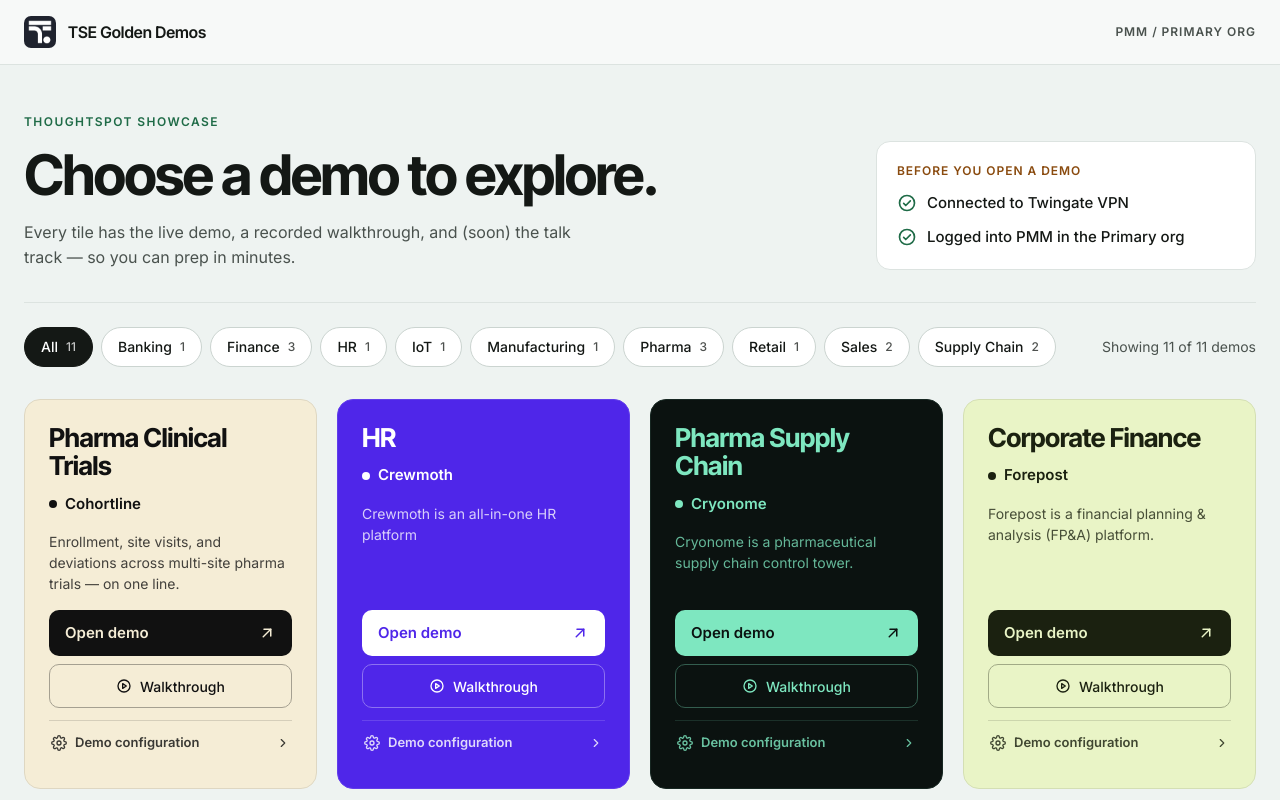
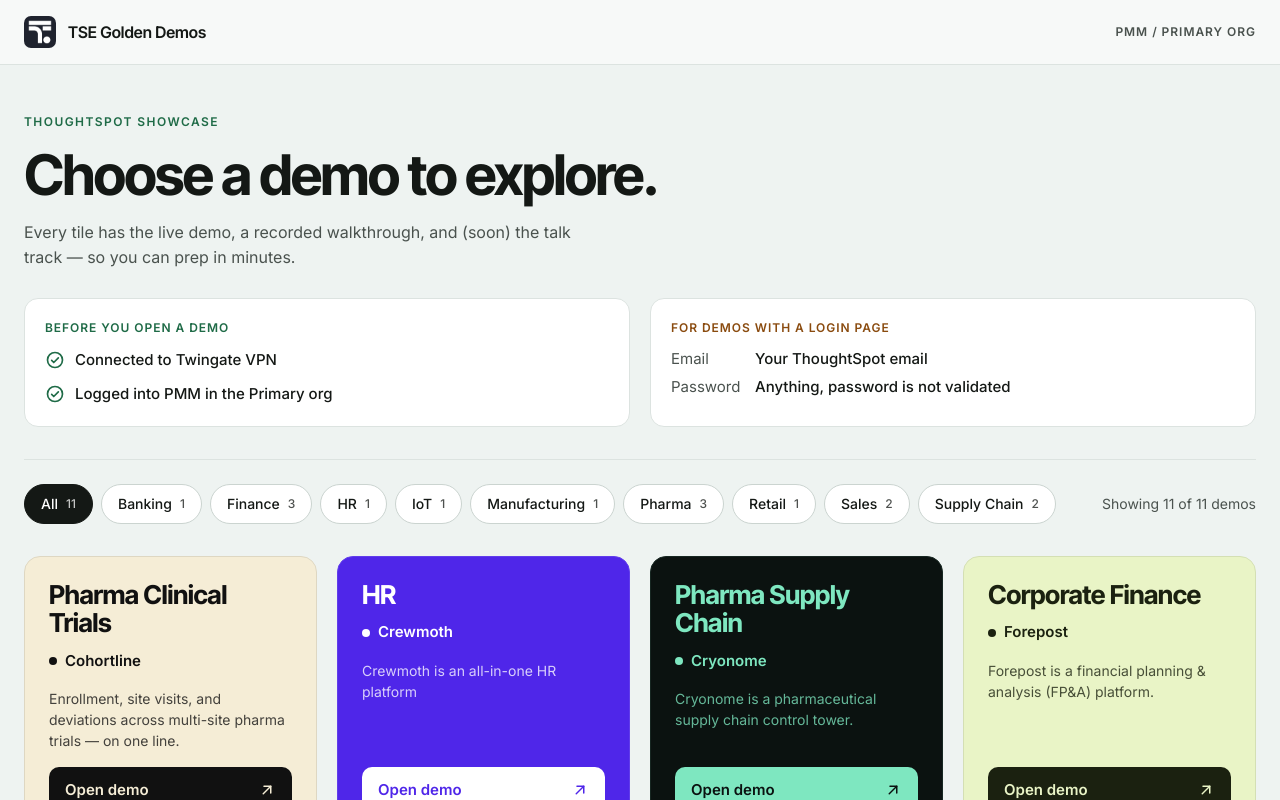
Before and after one commit to thoughtspot/tse-golden-demos, a Next.js app: page / in a window 1280 px wide. Shown: the top 800 px of the page. Built offline with nearby package versions, Linux system fonts and the light colour scheme.

Commit message:
Add info to help with logins

```diff
--- a/app/globals.css
+++ b/app/globals.css
@@ -99,15 +99,12 @@
 
 .intro {
   display: flex;
-  flex-wrap: wrap;
-  align-items: flex-end;
-  justify-content: space-between;
-  gap: 2rem;
+  flex-direction: column;
+  gap: 1.75rem;
 }
 
 .intro-text {
   display: flex;
-  flex: 1 1 520px;
   flex-direction: column;
   gap: 1rem;
 }
@@ -138,9 +135,14 @@
   line-height: 1.55;
 }
 
-.checklist {
+.info-cards {
+  display: grid;
+  grid-template-columns: repeat(auto-fit, minmax(300px, 1fr));
+  gap: 1.25rem;
+}
+
+.info-card {
   display: flex;
-  flex: 0 1 380px;
   flex-direction: column;
   gap: 0.75rem;
   padding: 1.25rem;
@@ -149,13 +151,17 @@
   background: #ffffff;
 }
 
-.checklist-title {
+.info-card-title {
   margin: 0;
-  color: var(--warning);
+  color: var(--accent);
   font-size: 0.75rem;
   font-weight: 600;
   letter-spacing: 0.08em;
   text-transform: uppercase;
+}
+
+.info-card-login .info-card-title {
+  color: var(--warning);
 }
 
 .checklist-item {
@@ -169,6 +175,24 @@
 .checklist-item svg {
   flex: none;
   color: var(--accent);
+}
+
+.login-fields {
+  display: grid;
+  grid-template-columns: 76px minmax(0, 1fr);
+  gap: 0.5rem;
+  margin: 0;
+  font-size: 0.9375rem;
+  line-height: 1.35;
+}
+
+.login-fields dt {
+  color: var(--muted);
+}
+
+.login-fields dd {
+  margin: 0;
+  font-weight: 500;
 }
 
 .filter-bar {
--- a/app/page.tsx
+++ b/app/page.tsx
@@ -49,8 +49,9 @@
               the talk track — so you can prep in minutes.
             </p>
           </div>
-          <aside className="checklist" aria-labelledby="checklist-title">
-            <p className="checklist-title" id="checklist-title">
+          <div className="info-cards">
+            <aside className="info-card" aria-labelledby="checklist-title">
+              <p className="info-card-title" id="checklist-title">
                 Before you open a demo
               </p>
               {CHECKLIST.map((item) => (
@@ -73,6 +74,21 @@
                 </div>
               ))}
             </aside>
+            <aside
+              className="info-card info-card-login"
+              aria-labelledby="login-title"
+            >
+              <p className="info-card-title" id="login-title">
+                For demos with a login page
+              </p>
+              <dl className="login-fields">
+                <dt>Email</dt>
+                <dd>Your ThoughtSpot email</dd>
+                <dt>Password</dt>
+                <dd>Anything, password is not validated</dd>
+              </dl>
+            </aside>
+          </div>
         </section>
 
         <DemoBrowser demos={orderedDemos} />
```
Lines whose indentation alone changed are shown as unchanged.
